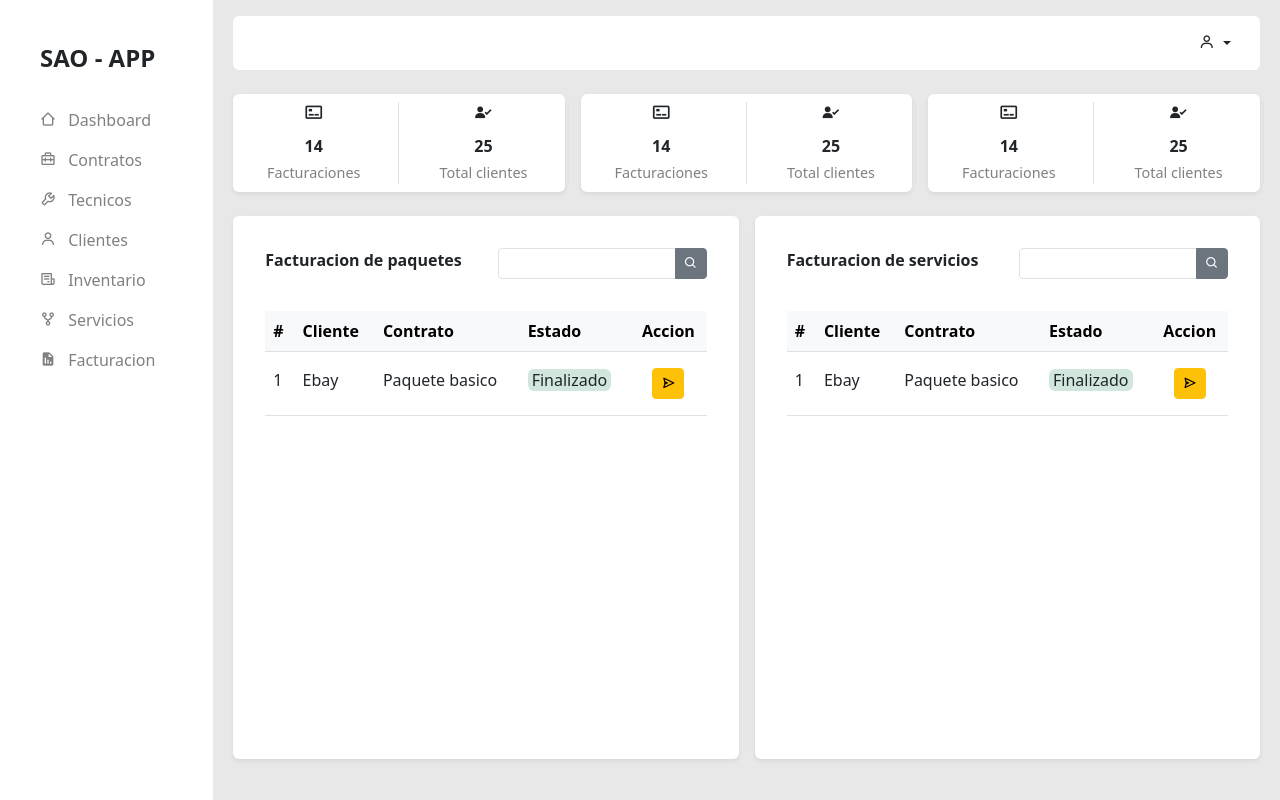
After one commit to LuisSalgadoAlz/SAO-APP, a PHP site: page /facturacion.php in a window 1280 px wide. The commit adds this page. Run offline with PHP 8.4, Linux system fonts and the light colour scheme.

Commit message:
vista de facturacion

```diff
--- /dev/null
+++ b/facturacion.php
@@ -0,0 +1,33 @@
+<!DOCTYPE html>
+<html lang="en">
+
+<head>
+  <meta charset="UTF-8">
+  <meta name="viewport" content="width=device-width, initial-scale=1.0">
+  <title>SAO - APP</title>
+  <link href="https://cdn.jsdelivr.net/npm/bootstrap@5.3.0/dist/css/bootstrap.min.css" rel="stylesheet"
+    integrity="sha384-9ndCyUaIbzAi2FUVXJi0CjmCapSmO7SnpJef0486qhLnuZ2cdeRhO02iuK6FUUVM" crossorigin="anonymous">
+  <link rel="stylesheet" href="css/main.css">
+  <link href='https://unpkg.com/boxicons@2.1.4/css/boxicons.min.css' rel='stylesheet'>
+  <script src="https://cdn.jsdelivr.net/npm/chart.js"></script>
+</head>
+
+<body>
+  <div class="container-fluid">
+    <div class="row">
+      <?php
+          include('./nav-lateral.php');
+        ?>
+      <div class="col-10 body-container overflow-auto">
+        <?php
+          include('./php/components/body-facturacion.php');
+        ?>
+      </div>
+    </div>
+  </div>
+  <script src="./js/graph.js"></script>
+</body>
+<script src="https://cdn.jsdelivr.net/npm/bootstrap@5.3.0/dist/js/bootstrap.bundle.min.js"
+  integrity="sha384-geWF76RCwLtnZ8qwWowPQNguL3RmwHVBC9FhGdlKrxdiJJigb/j/68SIy3Te4Bkz" crossorigin="anonymous"></script>
+
+</html>
--- a/nav-lateral.php
+++ b/nav-lateral.php
@@ -40,7 +40,7 @@
       </a>
     </li>
     <li class="menu-item px-3 d-flex">
-      <a href="">
+      <a href="./facturacion.php">
         <i class='bx bxs-report me-2'></i>
         Facturacion
       </a>
--- /dev/null
+++ b/php/components/body-facturacion.php
@@ -0,0 +1,163 @@
+<div class="container">
+  <?php
+      include('header.php');
+  ?>
+  <div class="row mt-2">
+    <div class="col-4 p-2">
+      <div class="container header bg-white rounded p-2 shadow-sm">
+        <div class="row">
+          <div class="col-6 d-flex justify-content-center align-items-center flex-column border-end">
+            <h6 class="fs-5">
+              <i class='bx bx-credit-card-front'></i>
+            </h6>
+            <span class="fw-bold mb-1">14</span>
+            <span class="subtitle-contratos">Facturaciones</span>
+          </div>
+          <div class="col-6 d-flex justify-content-center align-items-center flex-column border-end">
+            <h6 class="fs-5">
+              <i class='bx bxs-user-check'></i>
+            </h6>
+            <span class="fw-bold mb-1">25</span>
+            <span class="subtitle-contratos">Total clientes</span>
+          </div>
+        </div>
+      </div>
+    </div>
+    <div class="col-4 p-2">
+      <div class="container header bg-white rounded p-2 shadow-sm">
+        <div class="row">
+          <div class="col-6 d-flex justify-content-center align-items-center flex-column border-end">
+            <h6 class="fs-5">
+              <i class='bx bx-credit-card-front'></i>
+            </h6>
+            <span class="fw-bold mb-1">14</span>
+            <span class="subtitle-contratos">Facturaciones</span>
+          </div>
+          <div class="col-6 d-flex justify-content-center align-items-center flex-column border-end">
+            <h6 class="fs-5">
+              <i class='bx bxs-user-check'></i>
+            </h6>
+            <span class="fw-bold mb-1">25</span>
+            <span class="subtitle-contratos">Total clientes</span>
+          </div>
+        </div>
+      </div>
+    </div>
+    <div class="col-4 p-2">
+      <div class="container header bg-white rounded p-2 shadow-sm">
+        <div class="row">
+          <div class="col-6 d-flex justify-content-center align-items-center flex-column border-end">
+            <h6 class="fs-5">
+              <i class='bx bx-credit-card-front'></i>
+            </h6>
+            <span class="fw-bold mb-1">14</span>
+            <span class="subtitle-contratos">Facturaciones</span>
+          </div>
+          <div class="col-6 d-flex justify-content-center align-items-center flex-column border-end">
+            <h6 class="fs-5">
+              <i class='bx bxs-user-check'></i>
+            </h6>
+            <span class="fw-bold mb-1">25</span>
+            <span class="subtitle-contratos">Total clientes</span>
+          </div>
+        </div>
+      </div>
+    </div>
+
+  </div>
+  <div class="row mt-2">
+    <div class="col-6 p-2">
+      <div class="container header bg-white rounded p-2 shadow-sm">
+        <div class="row px-4 pt-4 pb-2">
+          <div class="col">
+            <span class="fw-semibold">Facturacion de paquetes</span>
+          </div>
+          <div class="col">
+            <div class="input-group input-group-sm">
+              <input type="text" class="form-control" aria-label="Sizing example input"
+                aria-describedby="inputGroup-sizing-sm">
+              <button type="button" class="btn btn-secondary">
+                <i class='bx bx-search'></i>
+              </button>
+            </div>
+          </div>
+        </div>
+        <div class="row p-4">
+          <div class="col overflow-auto table-scroll" style="height: 52vh">
+            <table class="table table-hover bordered">
+              <thead class="table-light">
+                <tr>
+                  <th scope="col">#</th>
+                  <th scope="col">Cliente</th>
+                  <th scope="col">Contrato</th>
+                  <th scope="col">Estado</th>
+                  <th scope="col" class="text-center">Accion</th>
+                </tr>
+              </thead>
+              <tbody>
+                <tr>
+                  <td class="py-3">1</td>
+                  <td class="py-3">Ebay</td>
+                  <td class="py-3">Paquete basico</td>
+                  <td class="py-3">
+                    <span class="bg-success-subtle text-emphasis-success rounded px-1">Finalizado</span>
+                  </td>
+                  <td class="py-3 text-center">
+                    <a href="./facturas-detalles.php" class="btn btn-warning btn-sm"><i class='bx bx-send'></i></a>
+                  </td>
+                </tr>
+              </tbody>
+            </table>
+          </div>
+        </div>
+      </div>
+    </div>
+    <div class="col-6 p-2">
+      <div class="container header bg-white rounded p-2 shadow-sm">
+        <div class="row px-4 pt-4 pb-2">
+          <div class="col">
+            <span class="fw-semibold">Facturacion de servicios</span>
+          </div>
+          <div class="col">
+            <div class="input-group input-group-sm">
+              <input type="text" class="form-control" aria-label="Sizing example input"
+                aria-describedby="inputGroup-sizing-sm">
+              <button type="button" class="btn btn-secondary">
+                <i class='bx bx-search'></i>
+              </button>
+            </div>
+          </div>
+        </div>
+        <div class="row p-4">
+          <div class="col overflow-auto table-scroll" style="height: 52vh">
+            <table class="table table-hover bordered">
+              <thead class="table-light">
+                <tr>
+                  <th scope="col">#</th>
+                  <th scope="col">Cliente</th>
+                  <th scope="col">Contrato</th>
+                  <th scope="col">Estado</th>
+                  <th scope="col" class="text-center">Accion</th>
+                </tr>
+              </thead>
+              <tbody>
+                <tr>
+                  <td class="py-3">1</td>
+                  <td class="py-3">Ebay</td>
+                  <td class="py-3">Paquete basico</td>
+                  <td class="py-3">
+                    <span class="bg-success-subtle text-emphasis-success rounded px-1">Finalizado</span>
+                  </td>
+                  <td class="py-3 text-center">
+                    <a href="./facturas-detalles.php" class="btn btn-warning btn-sm"><i class='bx bx-send'></i></a>
+                  </td>
+                </tr>
+              </tbody>
+            </table>
+          </div>
+        </div>
+      </div>
+    </div>
+
+  </div>
+</div>
```
